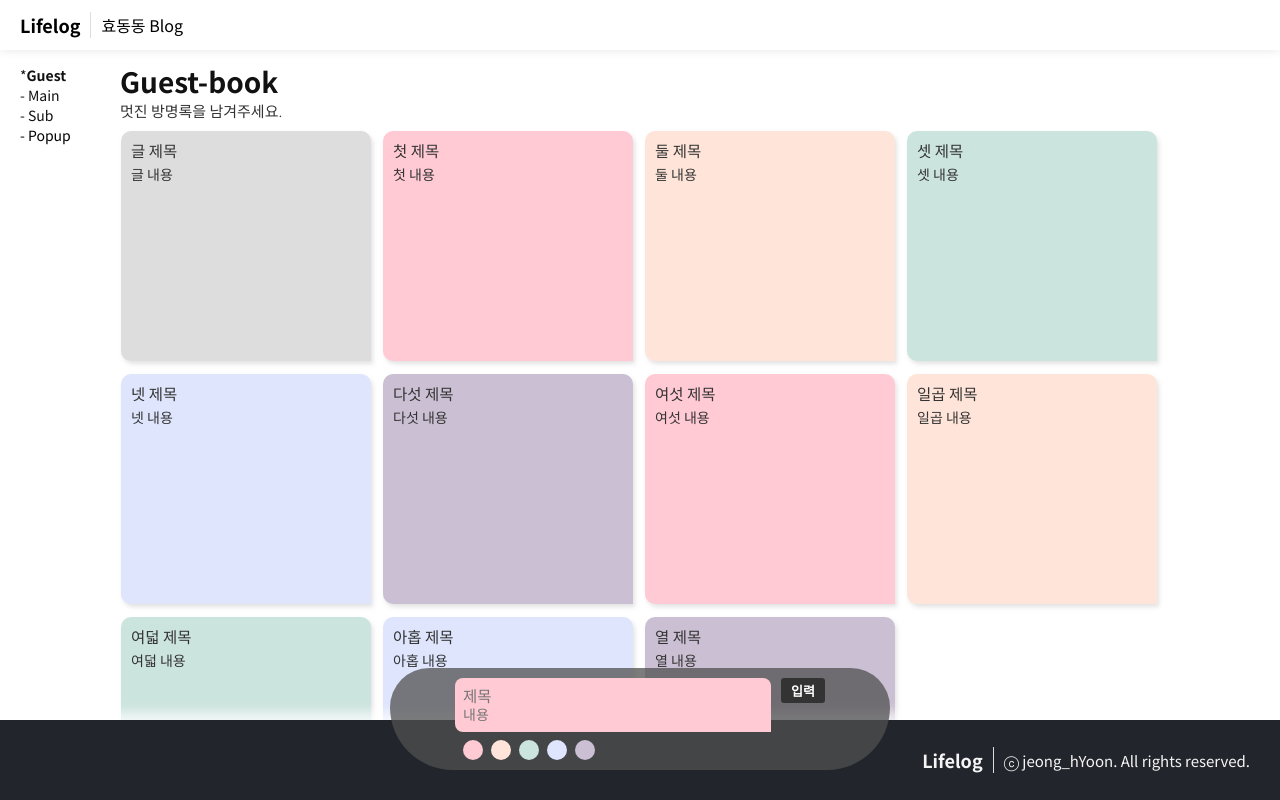
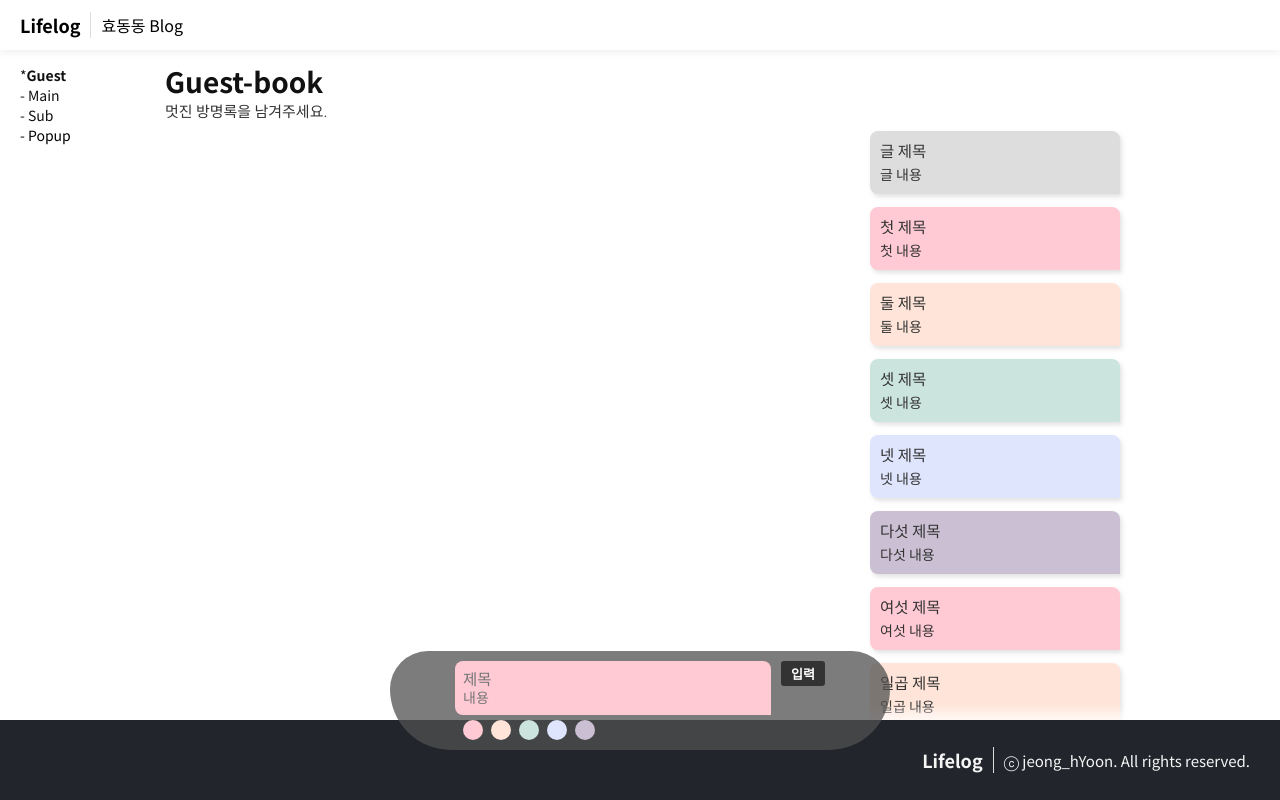
Before and after one commit to bbahna/Guest-book, a React (Create React App) app: page / in a window 1280 px wide. Built offline with nearby package versions, Linux system fonts and the light colour scheme.

Commit message:
style 수정2 - Read chat (#14) 메모->채팅 형식으로 되돌리기

```diff
--- a/src/pages/guest/guest.scss
+++ b/src/pages/guest/guest.scss
@@ -1,11 +1,11 @@
 // 방명록-페이지 세부 스타일 설정
 
 .guest-wrap {
-  width: 1050px;
+  width: 1200px;
   display: flex;
   flex-flow: column nowrap;
   justify-content: space-between;
-  padding: 20px 0;
+  padding: 20px 120px;
   box-sizing: border-box;
   font-size: 15px;
   .guest-top {
@@ -27,20 +27,20 @@
   .chat-wrap {
     flex: 1 1 auto;
     display: flex;
-    flex-flow: row wrap;
+    flex-flow: column nowrap;
     align-items: flex-end;
-    list-style: none;
-    padding-bottom: 50px;
+    padding-bottom: 70px;
     .chat-box {
-      width: 250px;
-      height: 230px;
+      width: fit-content;
+      height: fit-content;
+      min-width: 250px;
+      max-width: 500px;
       flex: 0 0 auto;
       display: flex;
       flex-flow: column nowrap;
-      margin: 0 6px 13px 6px;
       margin-bottom: 13px;
       padding: 10px;
-      border-radius: 10px 10px 0 10px;
+      border-radius: 8px 8px 0 8px;
       box-shadow: 2px 3px 4px rgba(200, 200, 200, 0.5);
       box-sizing: border-box;
       h3 {
@@ -61,7 +61,7 @@
     align-items: center;
     justify-content: center;
     position: fixed;
-    bottom: 30px;
+    bottom: 50px;
     left: 50%;
     transform: translate(-50%, 0);
     padding: 10px 0;
@@ -79,7 +79,7 @@
           width: 300px;
           display: flex;
           flex-flow: column nowrap;
-          margin-bottom: 8px;
+          margin-bottom: 5px;
           padding: 8px;
           border-radius: 8px 8px 0 8px;
           background: #ffcad4;
```
